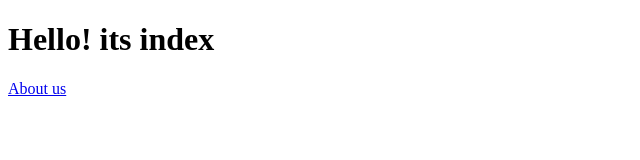
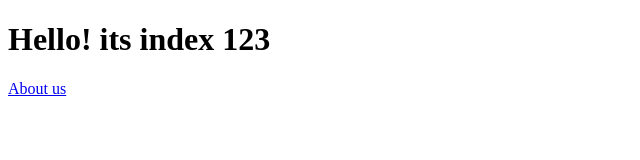
Before and after one commit to fasdfasdaasdfewdasd/github-test, a plain HTML site: page index.html in a window 1280 px wide. Shown: the full height of the page, 0-640 px from the left. Drawn offline with Linux system fonts and the light colour scheme.

Commit message:
added 123 in h1 in hello

```diff
--- a/index.html
+++ b/index.html
@@ -6,7 +6,7 @@
     <title>Document</title>
 </head>
 <body>
-    <h1>Hello! its index</h1>
+    <h1>Hello! its index 123</h1>
     <a href="about_us.html">About us</a>
 </body>
 </html>
```
